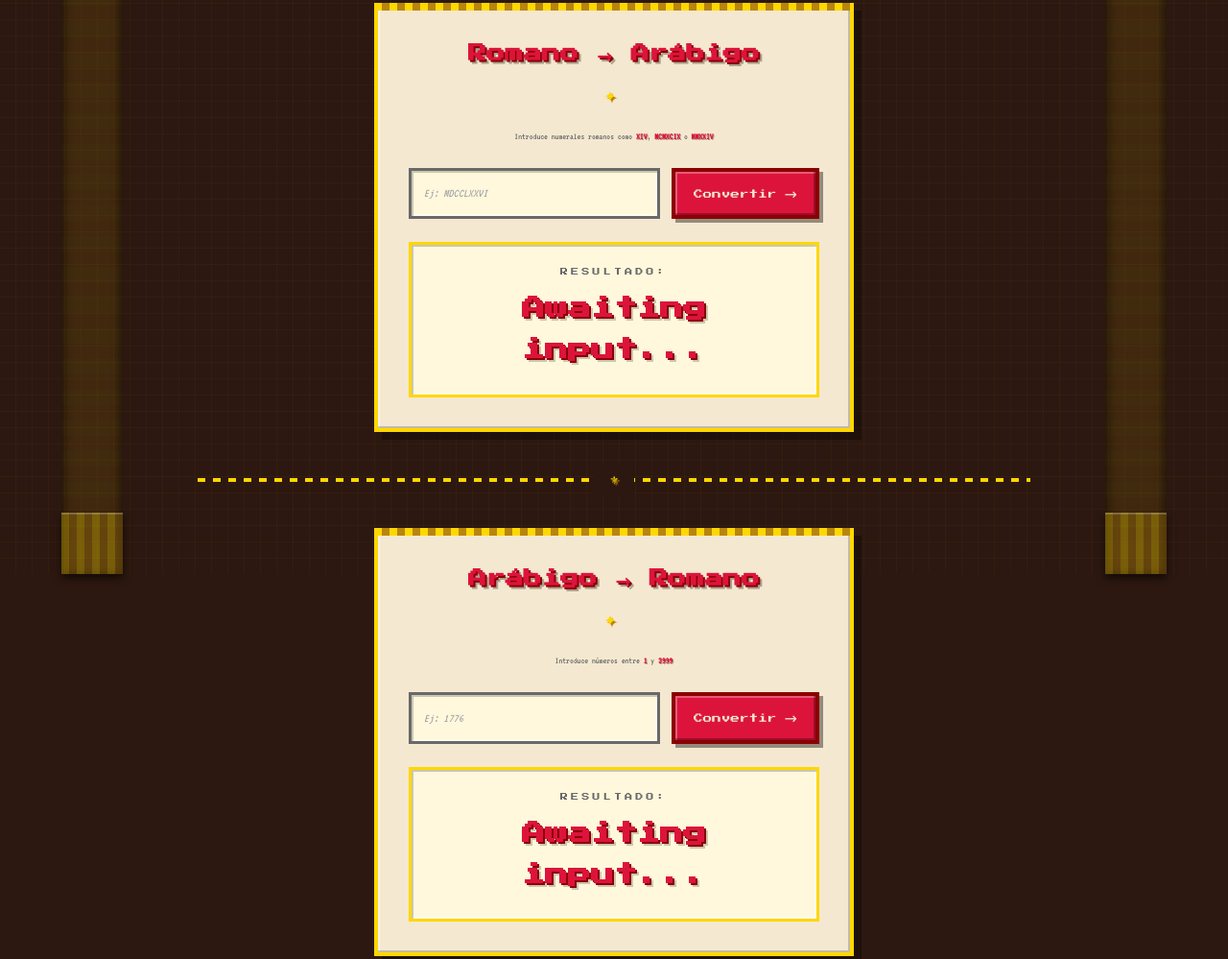
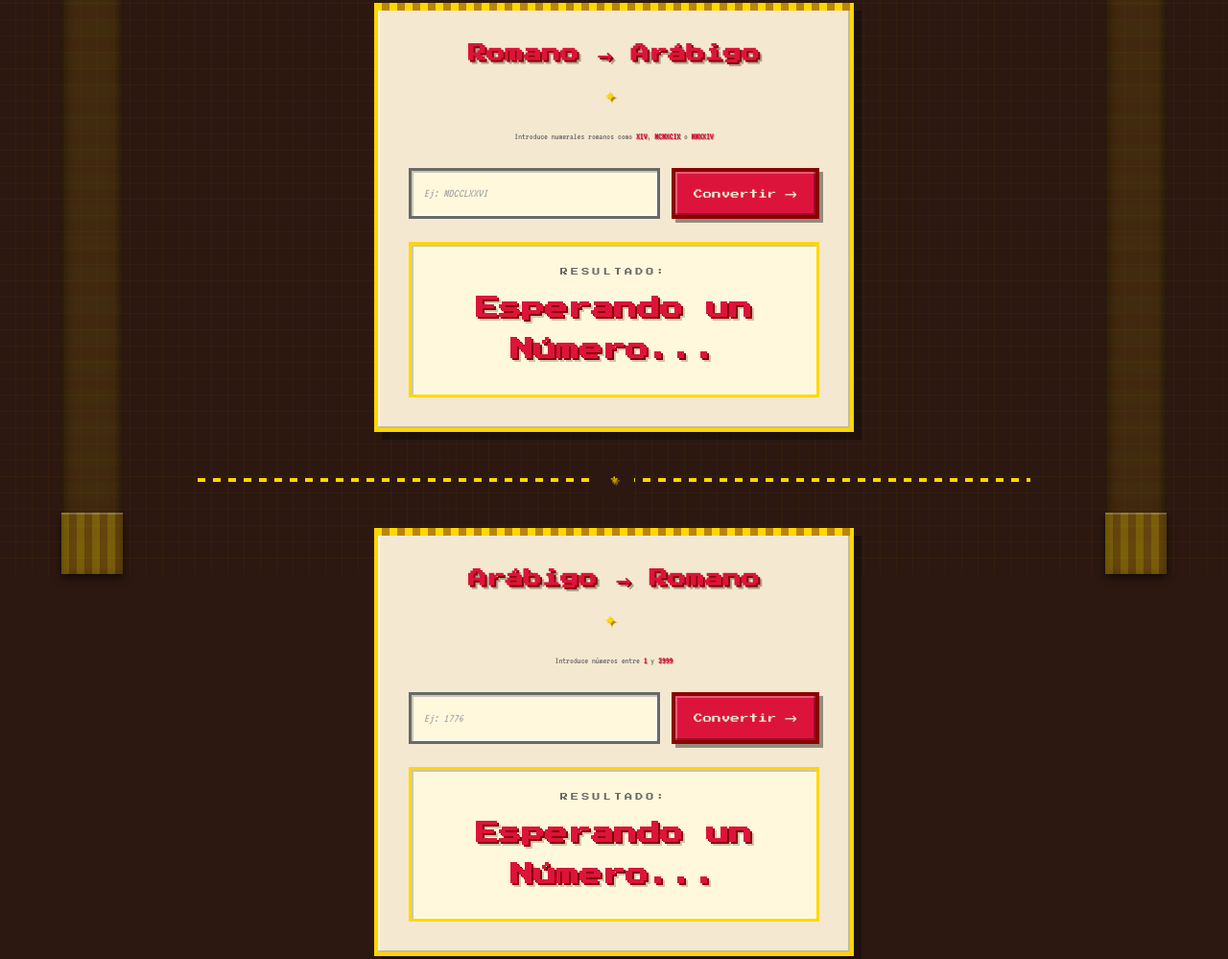
Before and after one commit to Vyldrix/ConversionMandarinaCuantica, a website: page public/index.html in a window 1280 px wide. Shown: the part 202-1201 px from the top of the page at 96% size. Drawn offline with Linux system fonts and the light colour scheme.

Commit message:
Mejoras 2.0

```diff
--- a/public/index.html
+++ b/public/index.html
@@ -44,7 +44,7 @@
             </div>
             <div class="result-area">
                 <div class="result-label">Resultado:</div>
-                <div class="result-value" id="arabicResultText">Awaiting input...</div>
+                <div class="result-value" id="arabicResultText">Esperando un Número...</div>
             </div>
         </div>
 
@@ -74,7 +74,7 @@
             </div>
             <div class="result-area">
                 <div class="result-label">Resultado:</div>
-                <div class="result-value" id="romanResultText">Awaiting input...</div>
+                <div class="result-value" id="romanResultText">Esperando un Número...</div>
             </div>
         </div>
     </div>
```
